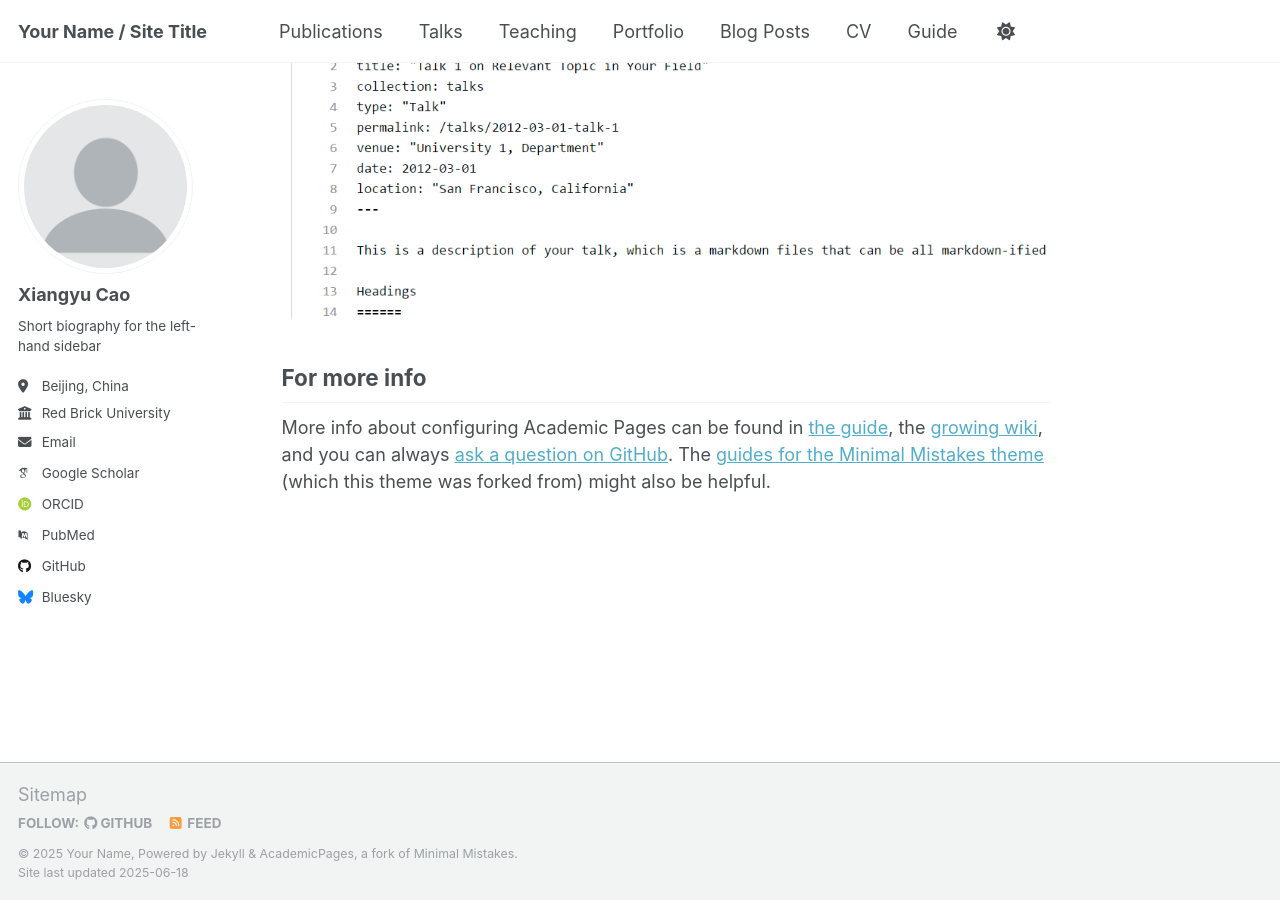
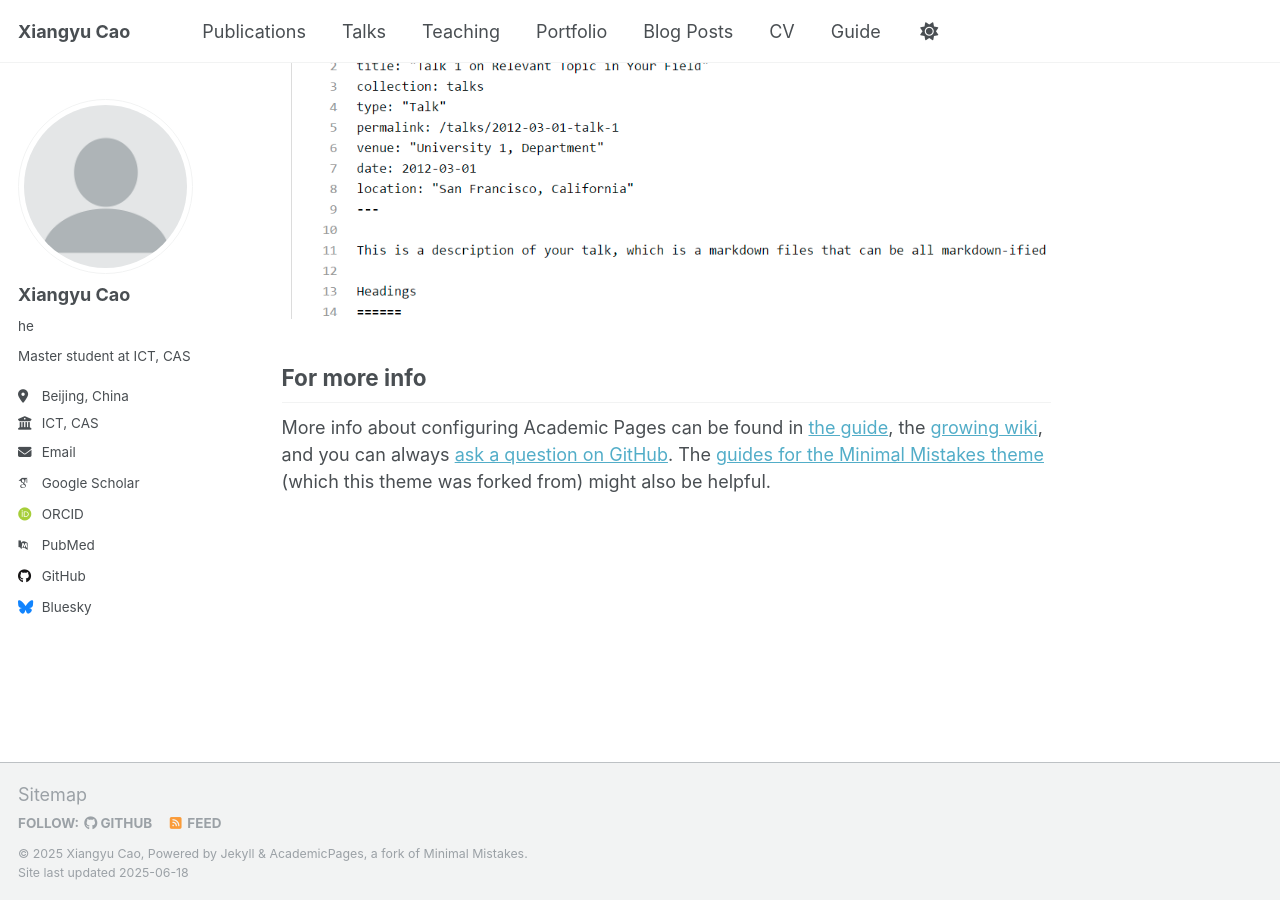
Before and after one commit to CaoxyStar/CaoxyStar.github.io, a Jekyll site: the page built from _pages/about.md, in a window 1280 px wide and 900 px high, scrolled down 2636 px. Built offline with Jekyll 4.4.1, drawn with Linux system fonts in a browser that asks for light colours; some web fonts are replaced.

Commit message:
Update _config.yml

```diff
--- a/_config.yml
+++ b/_config.yml
@@ -9,13 +9,13 @@
 # Basic Site Settings
 locale                   : "en-US"
 site_theme               : "default"
-title                    : "Your Name / Site Title"
+title                    : "Xiangyu Cao"
 title_separator          : "-"
-name                     : &name "Your Name"
-description              : &description "personal description"
-url                      : https://academicpages.github.io # the base hostname & protocol for your site e.g. "https://[your GitHub username].github.io" or if you already have some other page hosted on Github then use "https://[your GitHub username].github.io/[Your Repo Name]"
+name                     : &name "Xiangyu Cao"
+description              : &description "Master student at ICT, CAS"
+url                      : https://caoxystar.github.io # the base hostname & protocol for your site e.g. "https://[your GitHub username].github.io" or if you already have some other page hosted on Github then use "https://[your GitHub username].github.io/[Your Repo Name]"
 baseurl                  : "" # the subpath of your site, e.g. "/blog"
-repository               : "academicpages/academicpages.github.io"
+repository               : "caoxystar.github.io"
 
 # Site Author - The following control what appear as part of the author content on the side bar.
 #               If a field is blank the icon and link will not appear, otherwise it will be shown.
@@ -24,10 +24,10 @@
   # Biographic information
   avatar           : "profile.png"
   name             : "Xiangyu Cao"
-  pronouns         : # example: "she/her"
-  bio              : "Short biography for the left-hand sidebar"
+  pronouns         : "he"
+  bio              : "Master student at ICT, CAS"
   location         : "Beijing, China"
-  employer         : "Red Brick University"
+  employer         : "ICT, CAS"
   uri              : # URL
   email            : "2512483264@qq.com"
 
```
